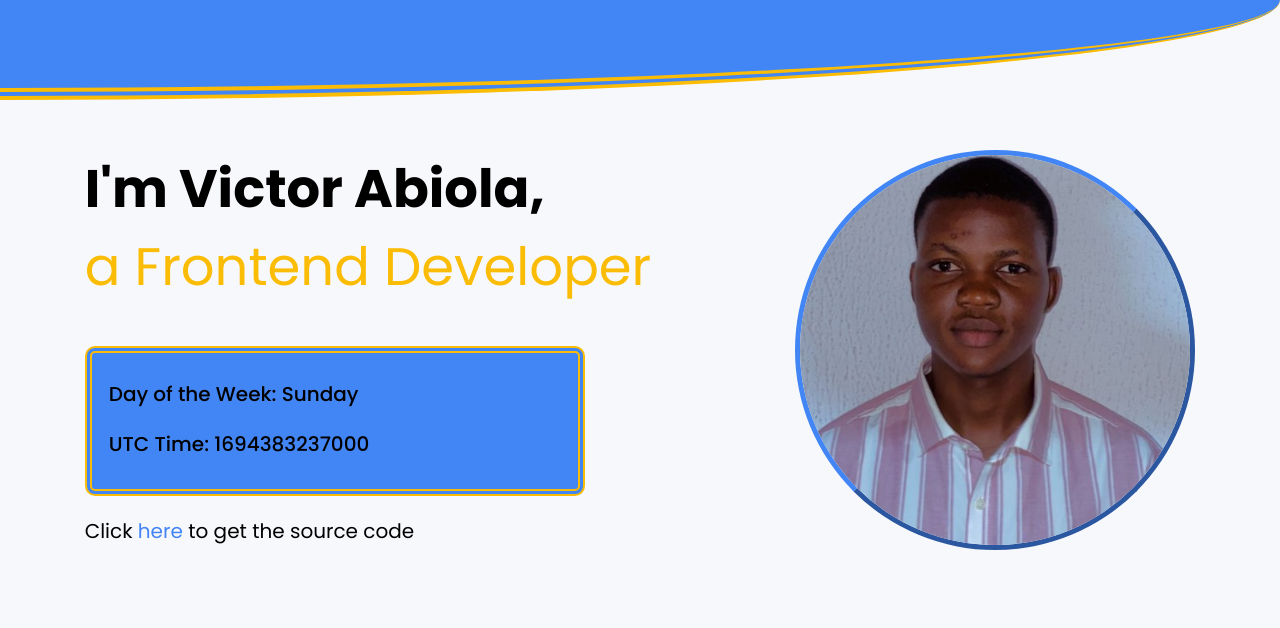
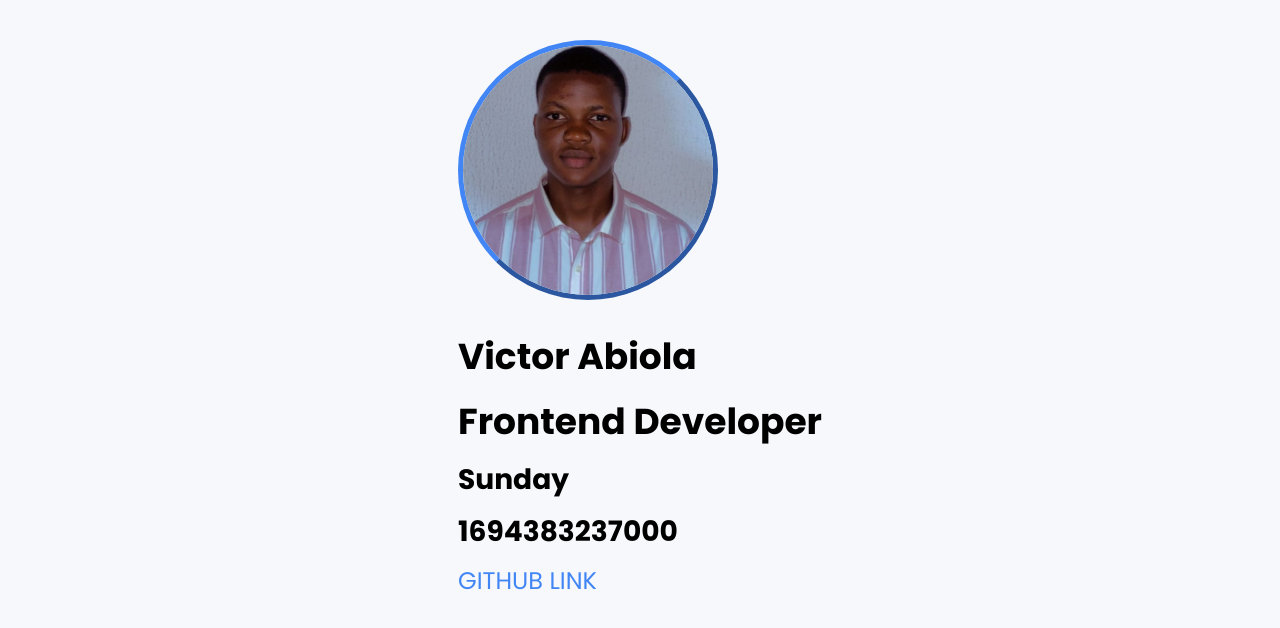
Before and after one commit to vickypappy/zuri_stage_one, a plain HTML site: page index.html in a window 1280 px wide. Drawn offline with Linux system fonts and the light colour scheme.

```diff
--- a/index.html
+++ b/index.html
@@ -11,27 +11,22 @@
   <title>Stage One</title>
 </head>
 <body>
-  <div class="top"></div>
 
-  <section class="header">
-    <div class="profile_name">
-      <h1 data-testid="slackUserName">I'm Victor Abiola,</h1>
-      <h2 data-testid="myTrack">a Frontend Developer</h2>
-      <div class="time">
-        <p data-testid="currentDayOfTheWeek">Loading...</p>
-        <p data-testid="currentUTCTime">Loading...</p>
-      </div>
+  <section>
+    <div class="profile">
+      <img class="profile_img" data-testid="slackDisplayImage" src="./img/display.jpg" alt="">
 
-      <p>Click <a data-testid=“githubURL” target="_blank" href="https://github.com/vickypappy/zuri_stage_one">here</a> to get the source code</p>
+      <h1 data-testid="slackUserName">Victor Abiola</h1>
 
+      <h2 data-testid="myTrack">Frontend Developer</h2>
+
+      <h3 data-testid="currentDayOfTheWeek"></h3>
+
+      <h3 data-testid="currentUTCTime"></h3>
+
+      <a data-testid=“githubURL” href="https://github.com/vickypappy/zuri_stage_one">GITHUB LINK</a>
     </div>
-
-    <div class="profile_img">
-      <img data-testid="slackDisplayImage" src="./img/display.jpg" alt="">
-    </div>
-
   </section>
-
   <script src="./script.js"></script>
 </body>
 </html>
--- a/script.js
+++ b/script.js
@@ -1,21 +1,18 @@
-// Function to display UTC time in milliseconds
 function displayUTCTimeMilliseconds() {
   const utcTimeMillisecondsElement = document.querySelector('[data-testid="currentUTCTime"');
 
   setInterval(() => {
       const currentTimeMillis = new Date().getTime();
-      utcTimeMillisecondsElement.textContent = `UTC Time: ${currentTimeMillis}`;
+      utcTimeMillisecondsElement.textContent = `${currentTimeMillis}`;
   }, 1000);
 }
-
-// Function to display the day of the week
 function displayDayOfWeek() {
   const dayOfWeekElement = document.querySelector('[data-testid="currentDayOfTheWeek"]');
 
   setInterval(() => {
       const days = ['Sunday', 'Monday', 'Tuesday', 'Wednesday', 'Thursday', 'Friday', 'Saturday'];
       const currentDayOfWeek = new Date().getDay();
-      dayOfWeekElement.textContent = `Day of the Week: ${days[currentDayOfWeek]}`;
+      dayOfWeekElement.textContent = `${days[currentDayOfWeek]}`;
   }, 1000);
 }
 
--- a/style.css
+++ b/style.css
@@ -1,38 +1,18 @@
 *{
-  padding: 0;
-  margin: 0;
-  box-sizing: border-box;
+  margin: 10px;
   font-family: 'Karla', sans-serif;
   font-family: 'Poppins', sans-serif;
 }
 body{
   background: #f7f8fb;
 }
-.top{
-  width: 100%;
-  height: 100px;
-  background: rgb(66, 133, 244);
-  border-bottom: 12px double rgb(251, 188, 5);
-  border-radius: 0% 0% 100% 0%;
+section{
+  display: flex;
+  align-items: center;
+  flex-direction: column;
 }
-.header{
-  display: flex;
-  justify-content: center;
-  gap: 9rem;
-  margin-top: 50px;
-}
-.profile_name{
-  font-size: 2.2em;
-  font-weight: 900;
-}
-h2{
-  color: rgb(251, 188, 5);
-  font-weight: 400;
-}
-p{
-  font-size: 20px;
-  font-weight: 100;
-  margin-top: 20px;
+.profile{
+  font-size: 1.5rem;
 }
 a{
   text-decoration: none;
@@ -42,21 +22,9 @@
 a:hover{
   color: rgb(251, 188, 5);
 }
-.time{
-  margin-top: 40px;
-  padding: 1% 3%;
-  width: 500px;
-  height: 150px;
-  background: rgb(66, 133, 244);
-  border: 7px double rgb(251, 188, 5);
-  border-radius: 10px;
-}
-.time p{
-  font-weight: 500;
-}
 img{
-  width: 400px;
-  height: 400px;
+  width: 250px;
+  height: 250px;
   border-radius: 50%;
   border: 5px outset rgba(66, 133, 244);
 }
```
